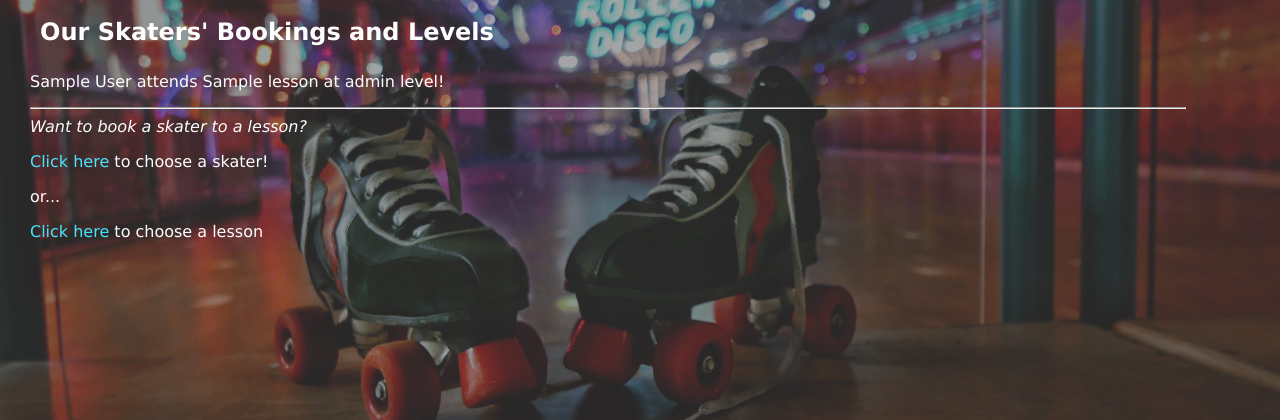
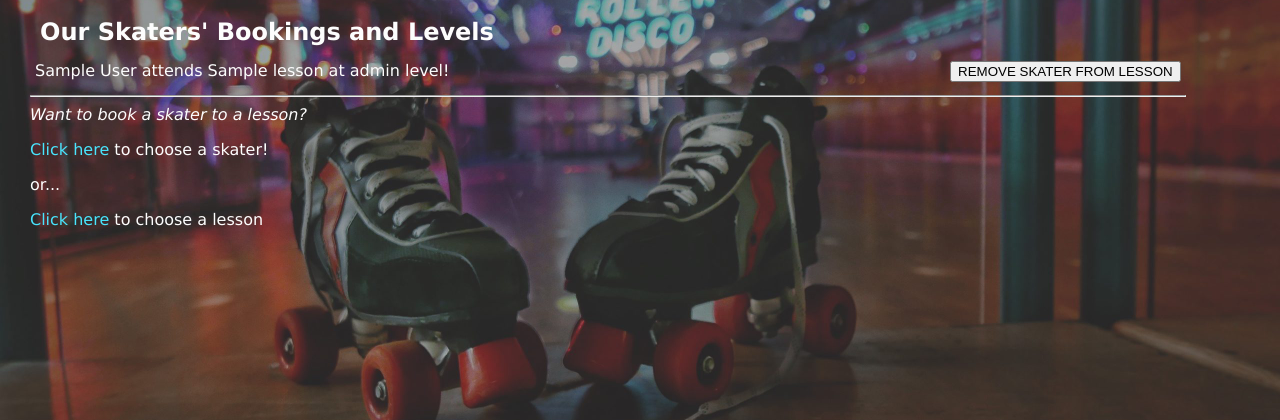
Before and after one commit to alexgjohn/RinkedIn, a Flask app: page /levels in a window 1280 px wide; the page is wider, and only the part inside the window is pictured. Shown: the part 149-569 px from the top of that part. Run offline with Flask 3, Linux system fonts and the light colour scheme; a database or web service that is not in the repository returns one stand-in record (values such as "Sample title"); some libraries are stand-ins or nearby versions.

Commit message:
added remove booking function

```diff
--- a/roller_rink/controllers/levels_controller.py
+++ b/roller_rink/controllers/levels_controller.py
@@ -38,3 +38,8 @@ def add_level():
         level_repo.save(level)
         return redirect('/levels')
 # check if works, then tackle issue of double booking someone
+
+@levels_blueprint.route('/levels/<id>/delete', methods = ['POST'])
+def delete_level(id):
+    level_repo.delete(id)
+    return redirect('/levels')
--- a/roller_rink/static/css/style.css
+++ b/roller_rink/static/css/style.css
@@ -63,3 +63,9 @@ a:hover {
     padding: 15px;
     width: 140vw;
 }
+
+#level-list-item {
+    display: flex;
+    justify-content: space-between;
+    padding: 5px;
+}
--- a/roller_rink/templates/lessons/index.jinja
+++ b/roller_rink/templates/lessons/index.jinja
@@ -6,7 +6,7 @@
 {% for lesson in lessons %}
 
     <p class="lesson_name">
-        <a href="/lessons/{{ lesson.id }}">{{ lesson.name }}</a>, every {{ lesson.day}}!
+        <a href="/lessons/{{ lesson.id }}">{{ lesson.name }}</a> &rarr; every {{ lesson.day}}!
     </p>
     <hr>
 
--- a/roller_rink/templates/levels/index.jinja
+++ b/roller_rink/templates/levels/index.jinja
@@ -4,7 +4,11 @@
 <h1>{{ title }}</h1>
 
 {% for level in levels %}
-<P>{{ level.skater.full_name }} attends {{ level.lesson.name }} at {{ level.level_reached }} level!</P>
+<div id="level-list-item">{{ level.skater.full_name }} attends {{ level.lesson.name }} at {{ level.level_reached }} level!
+    <form class="delete-form" action="/levels/{{ level.id }}/delete" method="POST">
+            <button class="trash-button">REMOVE SKATER FROM LESSON</button>
+    </form>
+</div>
 <hr>
 {% endfor %}
 
```
